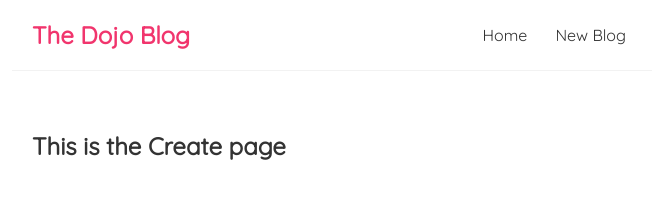
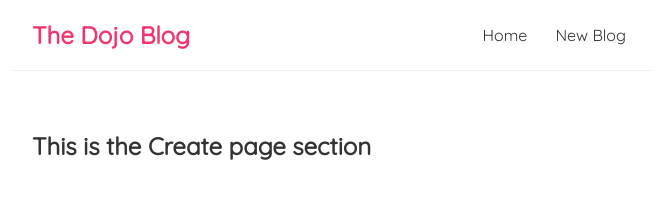
Before and after one commit to Cobby-a/First-Reactjs, a React (Create React App) app: page /create in a window 1280 px wide. Shown: the top 221 px of the page, without its empty margins (308-964 px from the left). Built offline with nearby package versions, Linux system fonts and the light colour scheme.

Commit message:
updated the create section

```diff
--- a/src/Create.js
+++ b/src/Create.js
@@ -3,7 +3,7 @@
 const Create = ()=>{
     return(
         <div>
-            <h2>This is the Create page</h2>
+            <h2>This is the Create page section</h2>
         </div>
     )
 }
```
